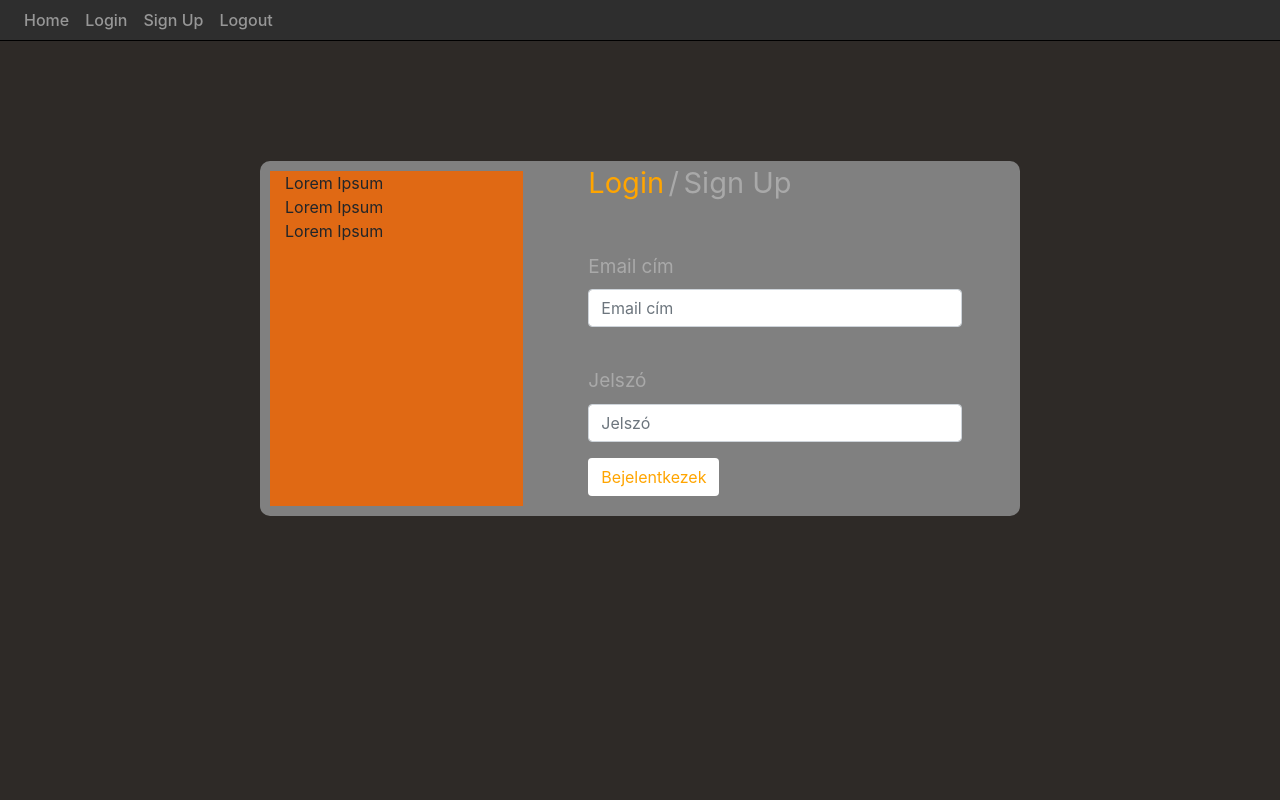
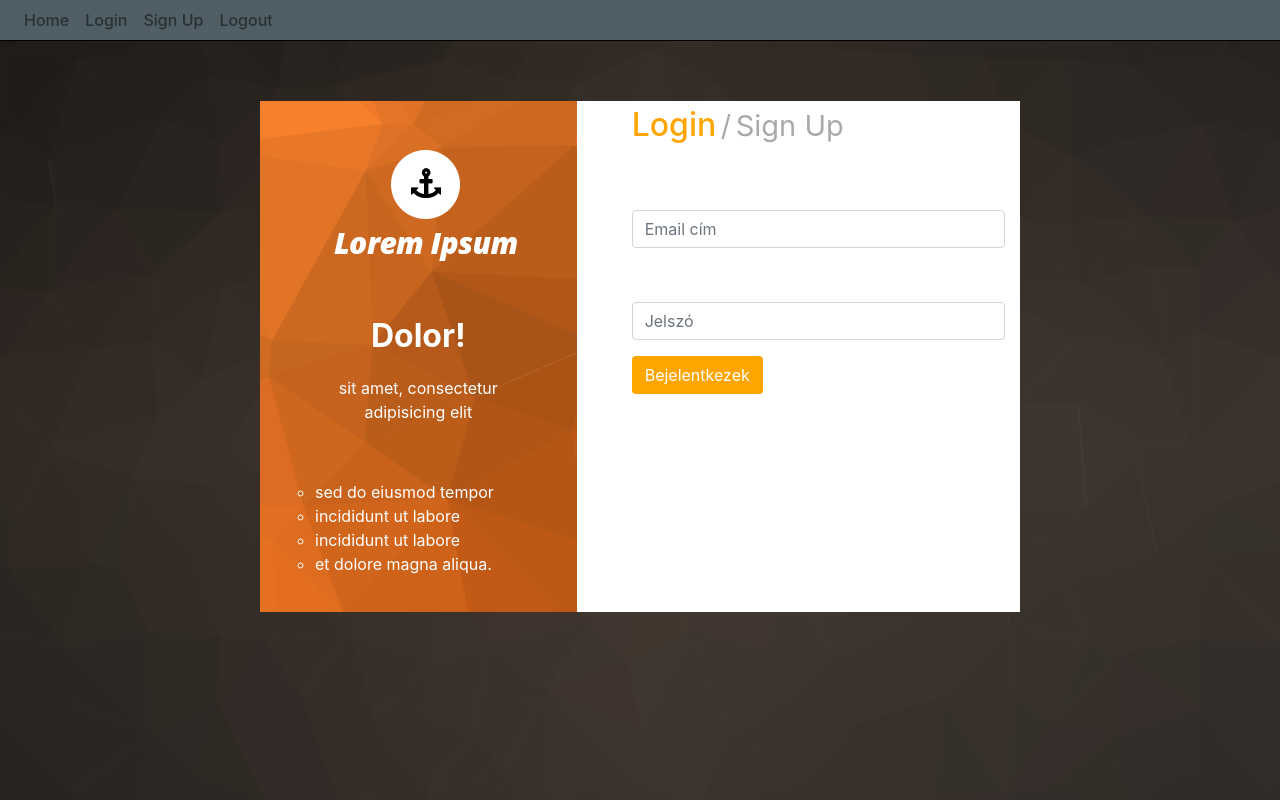
Before and after one commit to marciberes/legymodell, a Python web app: template website/templates/login.html in a window 1280 px wide. Run offline with Jinja, Linux system fonts and the light colour scheme; the template is opened without the code that fills it, so the values that code supplies are empty; some libraries are stand-ins or nearby versions.

Commit message:
34 stitching home,signup, and login.html

```diff
--- a/website/templates/base.html
+++ b/website/templates/base.html
@@ -18,7 +18,7 @@
     <title>{% block title%}Title{% endblock %}</title>
 </head>
 <body>
-    <nav class="navbar navbar-expand-sm navbar-dark py-0" style="background-color: #2e2e2e; border-bottom:1px solid black;">
+    <nav class="navbar navbar-expand-sm navbar-light py-0" style="background-color: #505f66; border-bottom:1px solid black;">
     <button class="navbar-toggler" type="button" data-toggle="collapse" data-target="#navbar">
     <span class="navbar-toggler-icon"></span>
     </button>
--- a/website/templates/login.html
+++ b/website/templates/login.html
@@ -1,11 +1,11 @@
 {% extends "base.html" %}{%block title%} Login {%endblock%} {% block login %}
 <style>
   body {
-    background-color: #2e2a27;
+    background-image: url("/static/triangles_background.png"); background-size: cover;
   }
   .col-md-8 {
-    background: gray;
-    margin-top: 120px;
+    background: white;
+    margin-top: 60px;
     border-radius: 10px;
     border-color: gray;
     border: 3px;
@@ -15,6 +15,8 @@
   }
   ul a {
     font-size: 29px;
+    text-decoration: none;
+    color: darkgray;
   }
   label {
     color: darkgray;
@@ -24,31 +26,48 @@
     text-decoration: none;
   }
   .btn {
-    background-color: white;
+    background-color: orange;
+    color: white;
+  }
+  img {
+    margin-top: 10%;
+    left: 50%;
+  }
+  .signUp:hover{
     color: orange;
-  }
+    font-weight: 250;
+    }
 </style>
 <body>
   <div class="container">
     <div class="row">
       <div class="col-md-2"></div>
-      <div class="col-md-8">
+      <div class="col-md-8" style="border-radius: 0%;">
         <div class="row">
           <div
-            class="col-md-4"
-            style="background: #e06914; margin: 10px 10px 10px 10px"
+            class="col-md-5"
+            style="background-image: url(&quot/static/triangles_orange.png&quot); background-size: cover; padding-bottom: 1em;"
           >
-            Lorem Ipsum <br />
-            Lorem Ipsum <br />Lorem Ipsum
+          <div style="color: white;">
+            <img src="/static/loremlogo2.png" style="margin-right: 40px;">
+            <p style="text-align:center; font-size: 200%; font-weight: bold; margin-top: 1em;">Dolor!</p>
+            <p style="text-align: center;">sit amet, consectetur <br> adipisicing elit<p><br>
+            <ul style="list-style-type: circle;">
+              <li>sed do eiusmod tempor</li>
+              <li>incididunt ut labore</li>
+              <li>incididunt ut labore</li>
+              <li>et dolore magna aliqua.</li>
+            </ul>
+          </div>
           </div>
           <div class="col-md-7">
             <ul>
-              <a style="color: orange" href="#">Login</a>
+              <a style="color: orange; font-size: 200%; font-weight: 500;">Login</a>
               <label style="font-size: 29px">/</label>
-              <a style="color: darkgray" href="/sign-up">Sign Up</a>
+              <a href="/sign-up" class="signUp">Sign Up</a>
               <br />
               <label class="label control-label" style="margin-top: 40px"
-                >Email cím</label
+                ></label
               >
               <form method="POST">
                 <div class="form-group">
@@ -60,7 +79,7 @@
                     placeholder="Email cím"
                   />
                   <label class="label control-label" style="margin-top: 40px"
-                    >Jelszó</label
+                    ></label
                   >
                   <input
                     type="password"
```
Also changed, not shown: website/templates/home.html (+5 -5 lines), website/templates/sign_up.html (+35 -15 lines), website/database.db, website/static/loremlogo.png (added), website/static/loremlogo2.png (added), website/static/triangles_background.png (added), website/static/triangles_orange.png (added).
